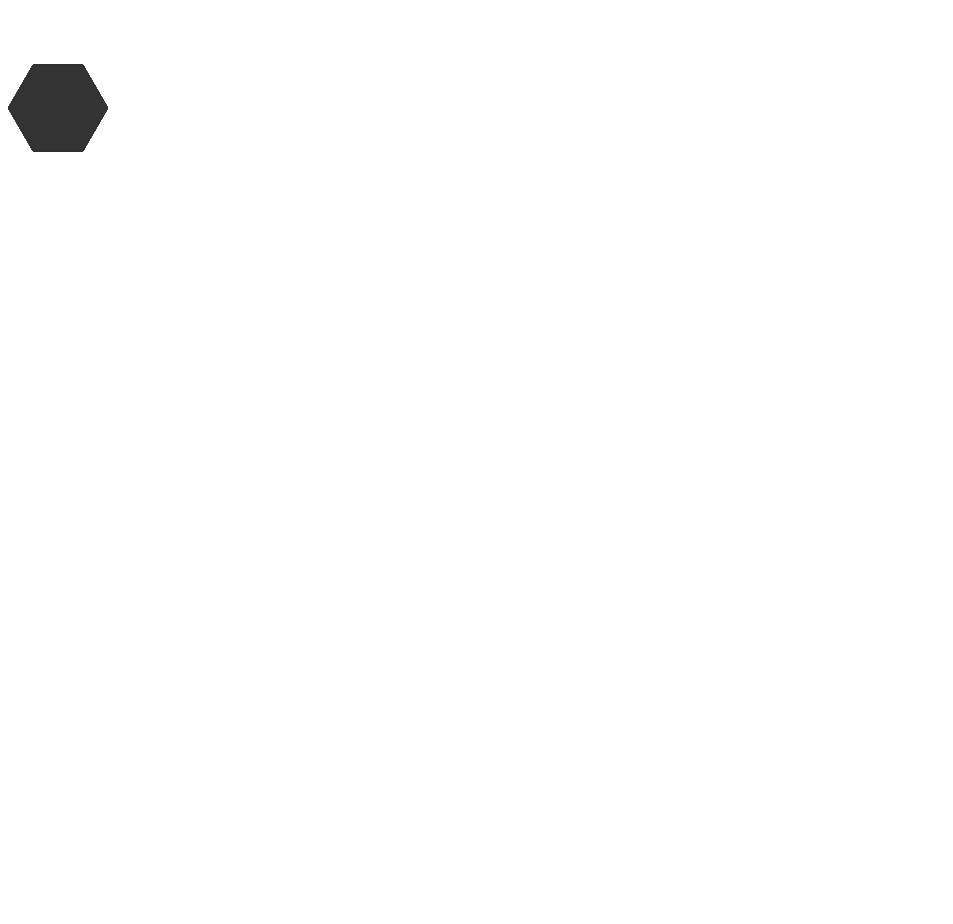
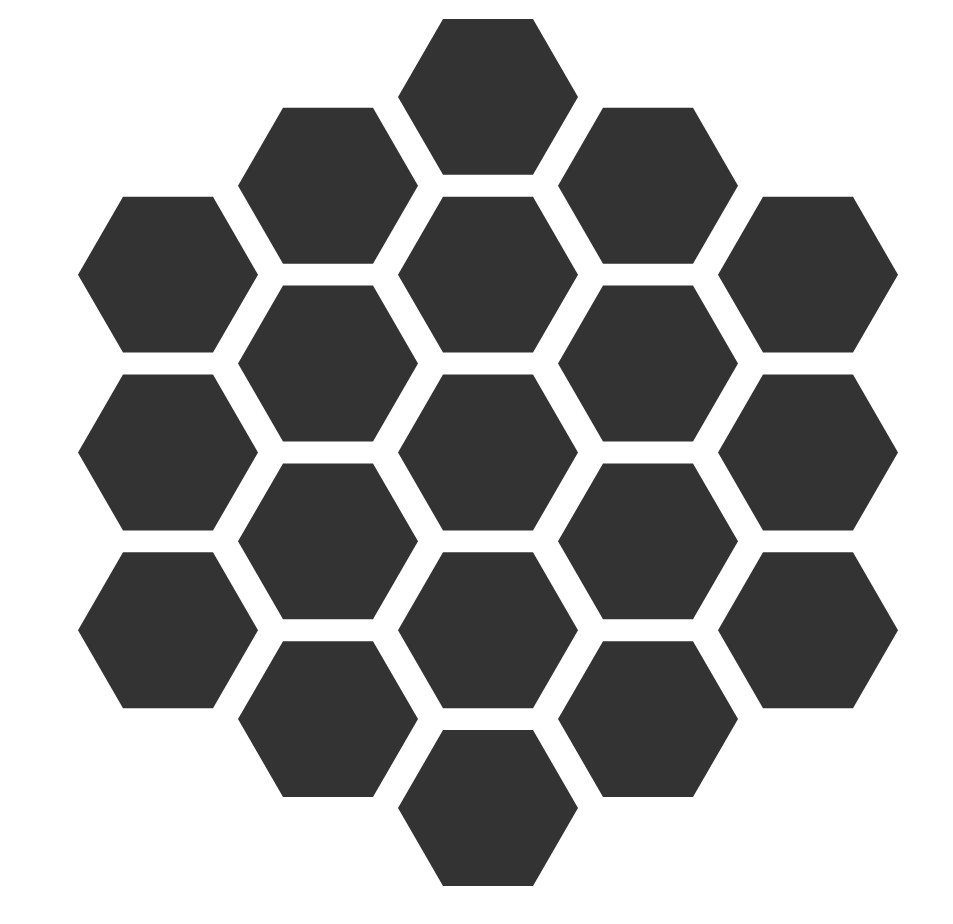
Before and after one commit to BramPWijshake/SoCTQ, a plain HTML site: page index.html in a window 1280 px wide. Shown: the whole page, without its empty margins (0-953 px from the left). Before the commit the page ends 820 px from the top, so only its background shows below. Drawn offline with Linux system fonts and the light colour scheme.

Commit message:
Inital commit

```diff
--- a/index.html
+++ b/index.html
@@ -9,7 +9,7 @@
     <script defer src="./main.js"></script>
 </head>
 <body>
-    <canvas id="canvas" width="800" height="800"></canvas>
+    <canvas id="canvas" width="1000" height="1000"></canvas>
 
 </body>
 </html>
--- a/main.css
+++ b/main.css
@@ -1,4 +1,4 @@
 #canvas {
-  width: 800px;
-  height: 800px;
+  width: 1000px;
+  height: 1000px;
 }
--- a/main.js
+++ b/main.js
@@ -13,22 +13,28 @@ function drawHex(canvas, x, y, radius = 50)
   canvas.fill();
 }
 
-function drawGrid(canvas, width = 100, height = 100, columns = 5)
+function drawGrid(canvas, width = 800, height = 800, columns = 5)
 {
 
-  var offset = 3;
-
-  for(var x = 0; x <= 5; x++)
+  var middle_column = Math.ceil(columns / 2);
+  console.log(middle_column);
+  for (var column = 1; column <= columns; column++)
   {
-    for(var y = 0; y <= offset + 1; y++)
+    var distance_from_middle = Math.max(middle_column, column) - Math.min(middle_column, column);
+    console.log(distance_from_middle);
+    for (var row = distance_from_middle + 1; row <= columns*2 - distance_from_middle; row+=2)
     {
-      drawHex(canvas, 50, 100, 25);
+      x = width / columns * column;
+      y = height / 9 * row;
+      drawHex(canvas, x, y, 45);
     }
   }
 }
 
 var canvas = document.querySelector('#canvas').getContext('2d');
-drawGrid(canvas);
+var width = canvas.width;
+var height = canvas.height;
+drawGrid(canvas, width, height);
 
 
 // var x = [50, 90, 130]
```
